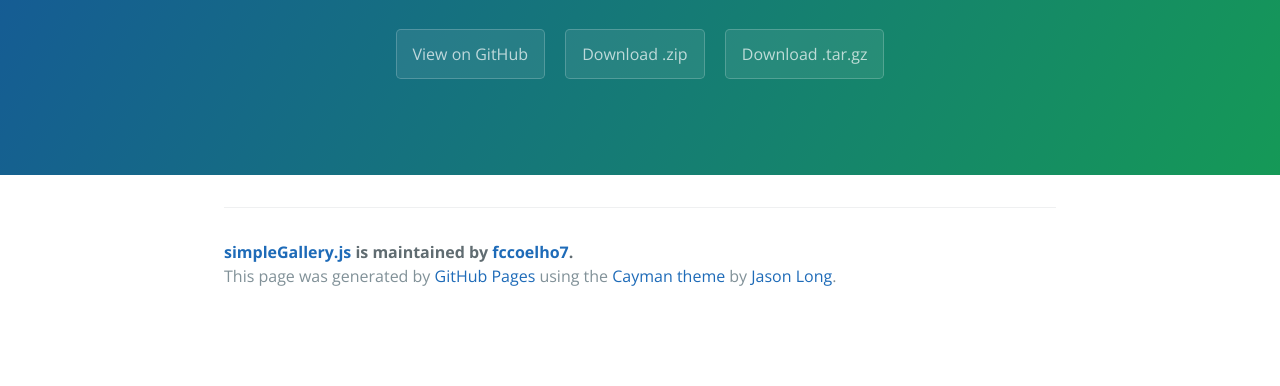
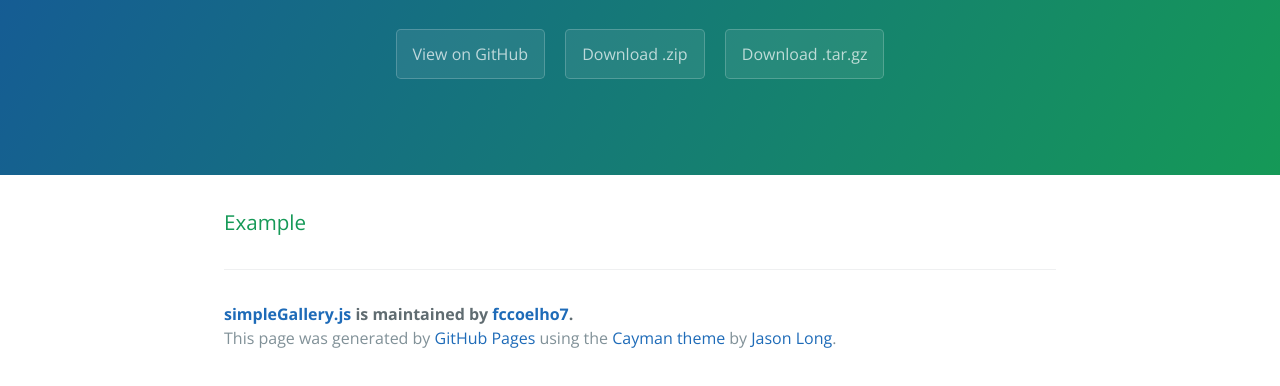
Before and after one commit to fccoelho7/simpleGallery.js, a plain HTML site: page index.html in a window 1280 px wide. Shown: the part 208-594 px from the top of the page. Drawn offline with nearby package versions, Linux system fonts and the light colour scheme; a script that the page names is missing.

Commit message:
JSFiddle example script

```diff
--- a/index.html
+++ b/index.html
@@ -20,6 +20,8 @@
 
     <section class="main-content">
 
+      <h3>Example</h3>
+      <script async src="//jsfiddle.net/fccoelho7/3ffx68fo/3/embed/result/"></script>
 
       <footer class="site-footer">
         <span class="site-footer-owner"><a href="https://github.com/fccoelho7/simpleGallery.js">simpleGallery.js</a> is maintained by <a href="https://github.com/fccoelho7">fccoelho7</a>.</span>
```
